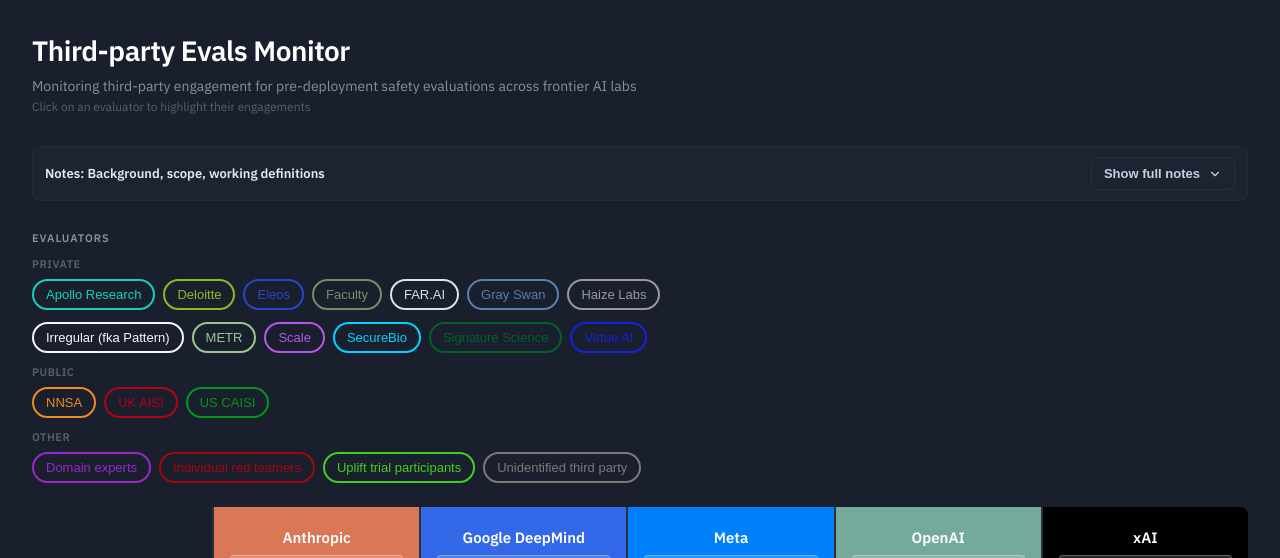
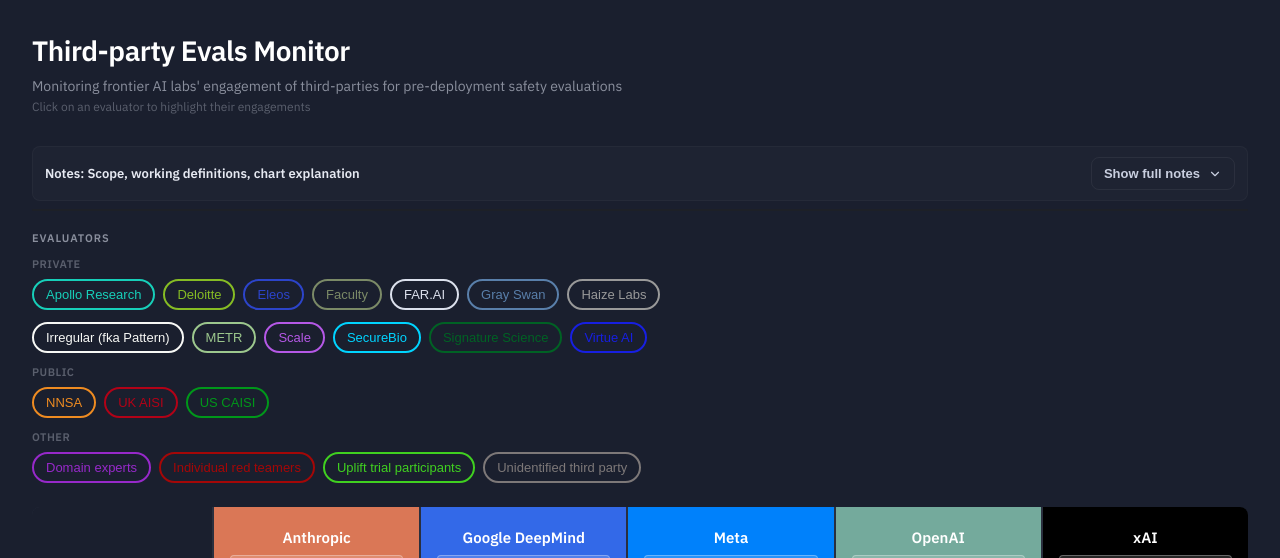
Before and after one commit to s-w-kelly/3P-Evals, a React (Vite) app: page / in a window 1280 px wide. Shown: the top 558 px of the page. Built offline with nearby package versions, Linux system fonts and the light colour scheme.

Commit message:
Revise notes, add chart explanation

```diff
--- a/src/components/SafetyTestingTracker.jsx
+++ b/src/components/SafetyTestingTracker.jsx
@@ -127,7 +127,7 @@
           }}>
             <div style={{ flex: 1 }}>
               <div style={{ fontSize: '13px', color: '#e6e9f2', fontWeight: 600 }}>
-                Notes: Background, scope, working definitions
+                Notes: Scope, working definitions, chart explanation
               </div>
             </div>
 
--- a/src/data.js
+++ b/src/data.js
@@ -980,11 +980,11 @@
  */
 export const siteConfig = {
   title: "Third-party Evals Monitor",
-  subtitle: "Monitoring third-party engagement for pre-deployment safety evaluations across frontier AI labs",
+  subtitle: "Monitoring frontier AI labs' engagement of third-parties for pre-deployment safety evaluations",
   lastUpdated: "12/19/2025",
   dataSource: "Data compiled from labs' (public) model cards and system cards, and evaluators' papers/blog posts.",
   notesFull: `
-  <p>The chart below reflects all of the third-party safety evals performed for major AI models released since 2023.</p>
+  <p>The chart below reflects all third-party safety evals performed for major AI models released since 2023.</p>
 
   <p>A few notes:</p>
 
@@ -993,6 +993,11 @@
       <strong>By “major AI model,”</strong> I mean models released by “frontier labs” developing the most capable models:
       Anthropic, Google DeepMind, Meta, OpenAI, and xAI.
     </li>
+    <ul>
+      <li>
+      This chart only includes <strong>language models</strong> (including multimodal), not image/video-only models like Nano Banana or Sora.
+      </li>
+    </ul>
 
     <li>
       <strong>By “third-party safety evals,”</strong> I mean evals focused on catastrophic-risk-relevant safety/security
@@ -1007,18 +1012,34 @@
         </li>
       </ul>
     </li>
+  </ul>
 
-    <li>This list only includes <strong>language models</strong> (including multimodal), not image/video-only models like Nano Banana or Sora.</li>
+  <p>Chart explanation:</p>
 
+  <ul>
     <li>
-      Models in the dropdown are listed in <strong>descending release order</strong> (newest to oldest).
+      Across the top, each lab has a dropdown listing all models within scope (language models released since 2023) in <strong>descending release order</strong> (newest to oldest).
       <ul>
         <li>
-          Models are also grouped by system card. I.e., Claude Opus 4 and Sonnet 4 were reported in one system card, so they show up together in the dropdown. Same for Gemini 2.X models, o3/o4-mini, etc.
+          Models are also <strong>grouped by system card</strong>. E.g., Claude Opus 4 and Sonnet 4 were discussed in one system card, so they show up together in the dropdown. Same for Gemini 2.X models, o3/o4-mini, etc.
         </li>
       </ul>
     </li>
-  </ul>
+    <li>
+      On the left side are the different categories of evals.
+      <ul>
+        <li>
+          Each cell lists the third parties that performed that type of eval for that model.
+        </li>
+        <li>
+          Dots next to the name of the third party denote a <strong>recurring engagement</strong> (i.e., that party has performed evals for that lab before, as of that model release).
+        </li>
+        <li>
+          Empty cells mean that (at least based on publicly available sources) a third party did not perform that type of eval for that model. This does not mean that type of eval was not run at all for that model, just that, if it was performed, it was not by a third party.
+        </li>
+      </ul>
+    </li>
+ </ul>
 `,
 
 
```
